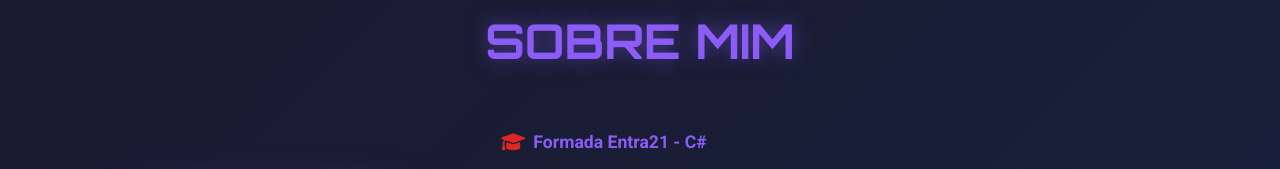
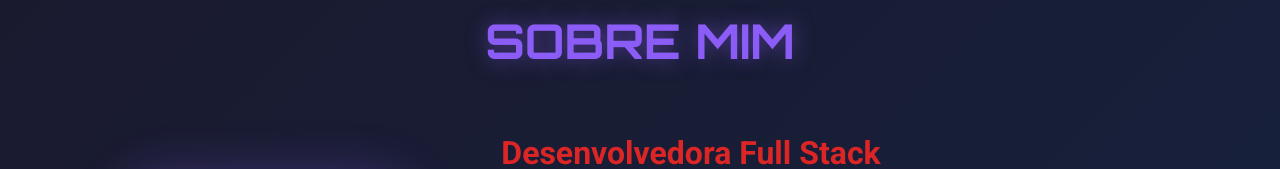
Before and after one commit to biancabech/portifolio, a plain HTML site: page index.html in a window 1280 px wide. Shown: the part 893-1062 px from the top of the page. Drawn offline with Linux system fonts and the light colour scheme; grey boxes are pictures that could not be loaded.

Commit message:
Remove graduation badge from about section
- Remove 'Formada Entra21 - C#' badge element
- Clean up about text section layout
- Keep graduation information in education section below

```diff
--- a/index.html
+++ b/index.html
@@ -52,9 +52,6 @@
           <img src="assets/perfil-bianca.jpg" alt="Bianca Bech - Desenvolvedora de Software">
         </div>
         <div class="about-text">
-          <div class="graduation-badge">
-            <i class="fas fa-graduation-cap"></i> Formada Entra21 - C#
-          </div>
           <h3>Desenvolvedora Full Stack</h3>
           <p>
             Sou uma desenvolvedora apaixonada por tecnologia e inovação.
```
Also changed, not shown: 3 other files.
